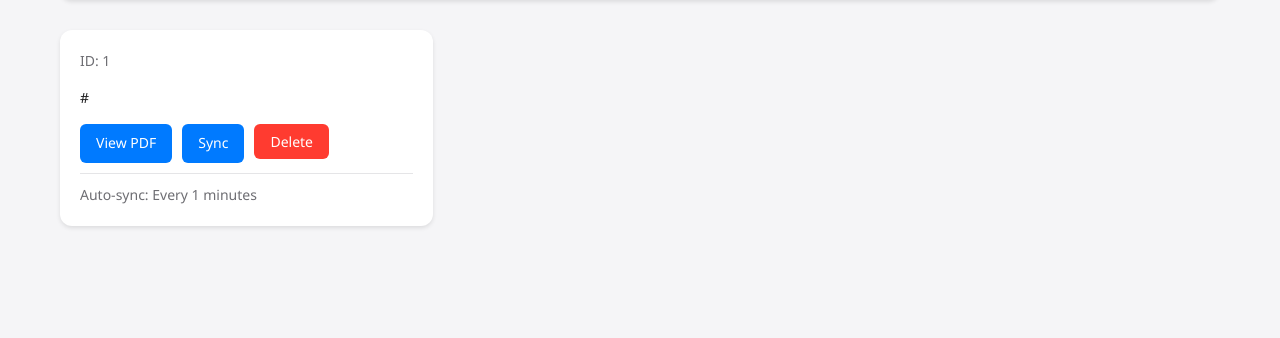
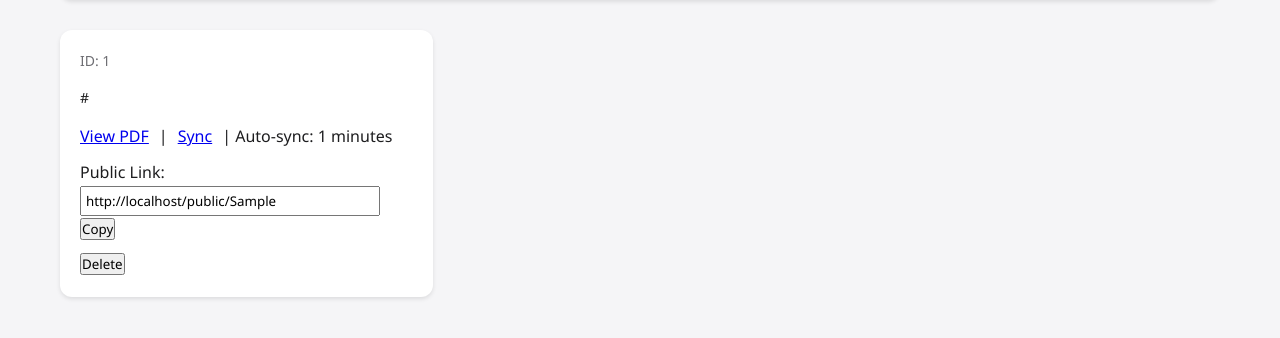
Before and after one commit to verifizieren/notability-sync, a Flask app: page / in a window 1280 px wide. Shown: the part 106-444 px from the top of the page. Run offline with Flask 3, Linux system fonts and the light colour scheme; a user stored in the database is signed in; tables that the repository leaves empty hold one stand-in row (values such as "Sample post").

Commit message:
added public links

```diff
--- a/app.py
+++ b/app.py
@@ -7,9 +7,10 @@ from werkzeug.security import generate_password_hash, check_password_hash
 from apscheduler.schedulers.background import BackgroundScheduler
 from apscheduler.triggers.interval import IntervalTrigger
 import atexit
+import secrets
 
 app = Flask(__name__)
-app.config['SECRET_KEY'] = os.environ.get('SECRET_KEY', 'your-secret-key')
+app.config['SECRET_KEY'] = secrets.token_hex(16)
 
 # Database configuration
 DB_HOST = os.environ.get("DB_HOST", "db")
@@ -37,13 +38,14 @@ class Entry(db.Model):
     notability_link = db.Column(db.String(500))
     schedule_minutes = db.Column(db.Integer, nullable=True)
     filename = db.Column(db.String(200))
+    share_token = db.Column(db.String(32), unique=True)
 
     def __init__(self, user_id, notability_link, schedule_minutes=None, filename=""):
         self.user_id = user_id
         self.notability_link = notability_link
         self.schedule_minutes = schedule_minutes
         self.filename = filename
-
+        self.share_token = secrets.token_hex(16)
 @login_manager.user_loader
 def load_user(user_id):
     return User.query.get(int(user_id))
@@ -326,6 +328,15 @@ def add_job_for_entry(entry):
 
 atexit.register(lambda: scheduler.shutdown())
 
+@app.route('/public/<share_token>')
+def public_pdf(share_token):
+    entry = Entry.query.filter_by(share_token=share_token).first_or_404()
+
+    if entry.filename and os.path.exists(entry.filename):
+        return send_file(entry.filename)
+    else:
+        return "PDF not found", 404
+
 if __name__ == '__main__':
     init_db()
     app.run(host='0.0.0.0', debug=True)
--- a/templates/dashboard.html
+++ b/templates/dashboard.html
@@ -208,18 +208,27 @@
                     </div>
                     <div class="entry-link">{{ entry.notability_link }}</div>
                     <div class="entry-actions">
-                        <a href="{{ url_for('serve_pdf', entry_id=entry.id) }}" target="_blank" class="action-btn">View PDF</a>
-                        <a href="{{ url_for('sync_entry', entry_id=entry.id) }}" class="action-btn">Sync</a>
+                        <a href="{{ url_for('serve_pdf', entry_id=entry.id) }}" target="_blank">View PDF</a> |
+                        <a href="{{ url_for('sync_entry', entry_id=entry.id) }}">Sync</a>
+                        {% if entry.schedule_minutes %}
+                            | Auto-sync: {{ entry.schedule_minutes }} minutes
+                        {% endif %}
+                        <div class="share-link">
+                            Public Link:
+                            <input type="text"
+                                   value="{{ request.host_url }}public/{{ entry.share_token }}"
+                                   readonly
+                                   onclick="this.select();"
+                                   style="width: 300px; padding: 4px;">
+                            <button onclick="navigator.clipboard.writeText('{{ request.host_url }}public/{{ entry.share_token }}')">
+                                Copy
+                            </button>
+                        </div>
                         <form style="display: inline" method="POST" action="{{ url_for('delete_entry', entry_id=entry.id) }}"
                               onsubmit="return confirm('Are you sure you want to delete this entry?');">
-                            <button type="submit" class="action-btn delete">Delete</button>
+                            <button type="submit">Delete</button>
                         </form>
                     </div>
-                    {% if entry.schedule_minutes %}
-                        <div class="sync-info">
-                            Auto-sync: Every {{ entry.schedule_minutes }} minutes
-                        </div>
-                    {% endif %}
                 </li>
             {% endfor %}
         </ul>
```
